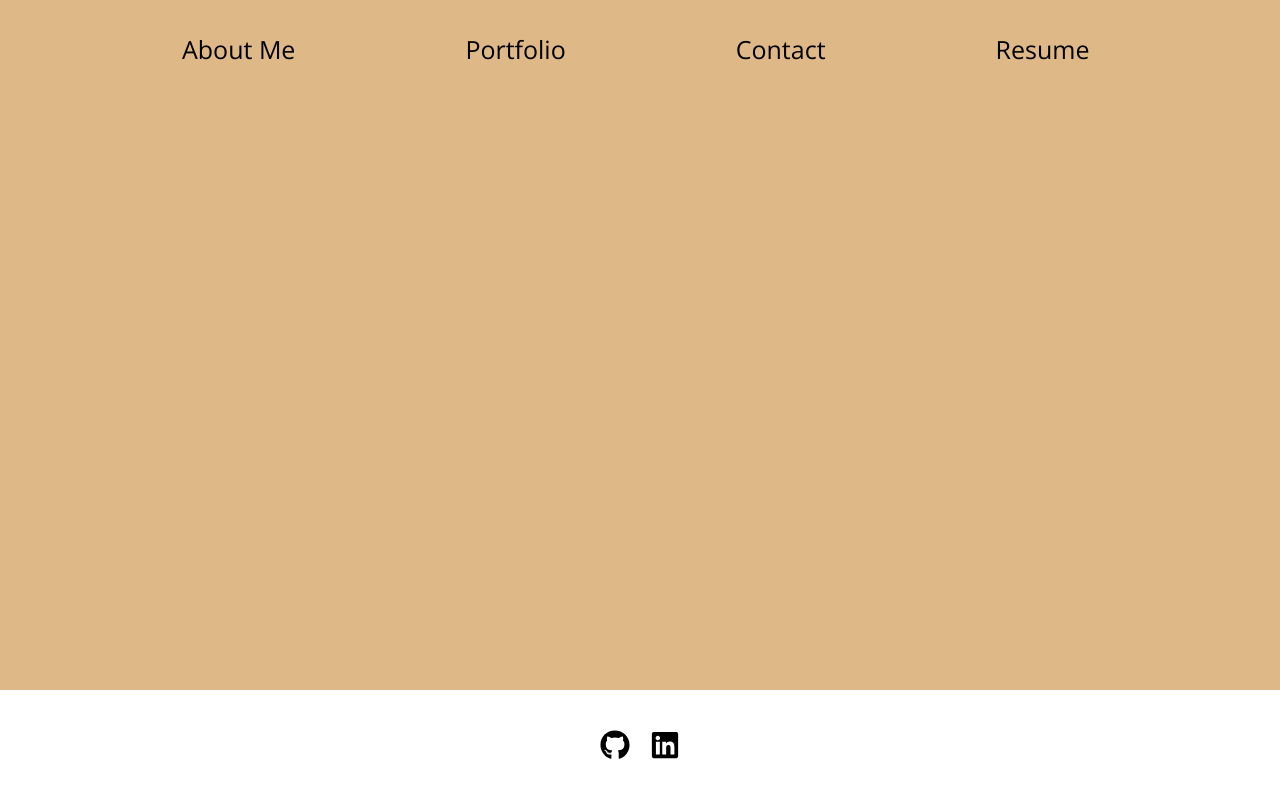
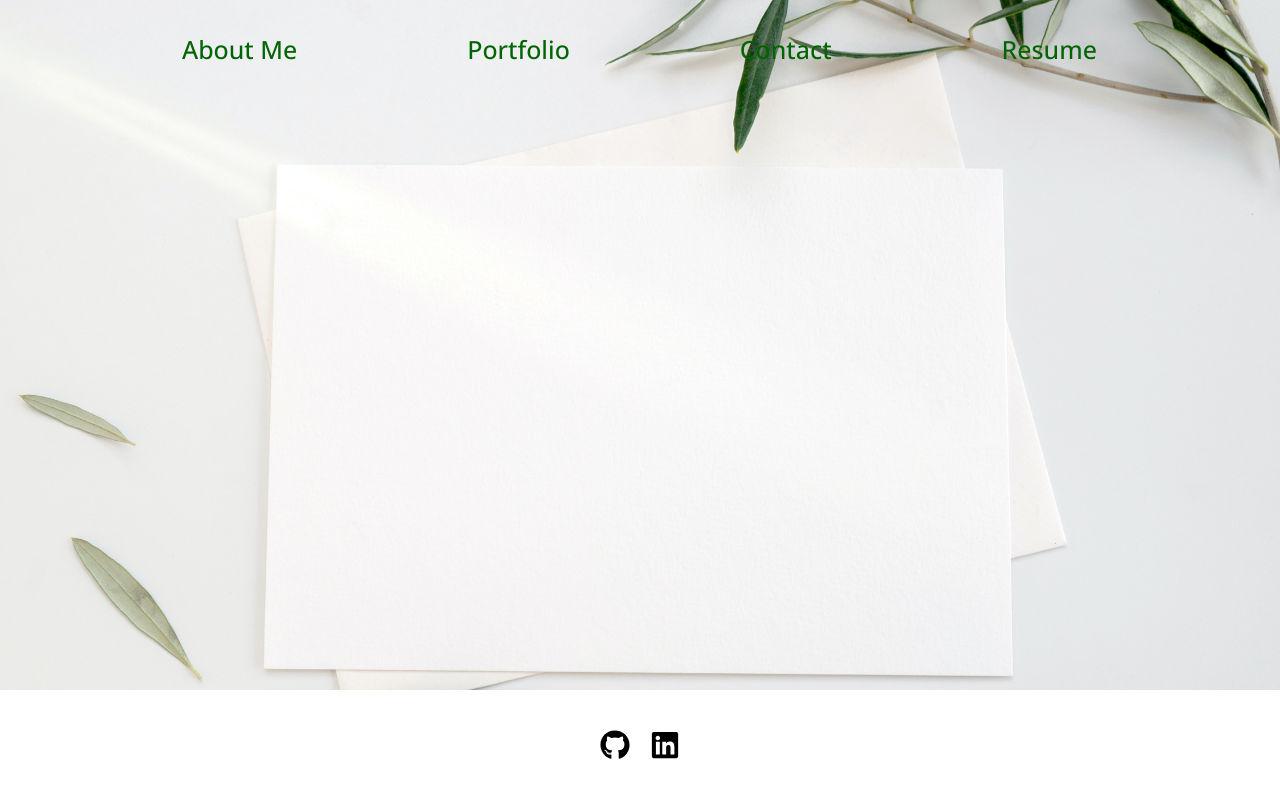
Before and after one commit to DinaLo44/react-portfolio, a React (Create React App) app in the folder react-portfolio/: page /resume in a window 1280 px wide. Built offline with nearby package versions, Linux system fonts and the light colour scheme.

Commit message:
added background image and button in projects section. Edited projectstyles.css

```diff
--- a/react-portfolio/src/components/NavStyles.css
+++ b/react-portfolio/src/components/NavStyles.css
@@ -3,6 +3,7 @@ padding: 2rem;
 display: flex;
 justify-content: space-between;
 align-items: center;
+
 }
 
 .nav-menu-list{
@@ -17,13 +18,14 @@ align-items: center;
 
 .nav-menu-list li a {
 font-size: 25px;
-font-weight:200;
+font-weight:500;
 }
 
 .nav-menu-list li a:hover {
     background: white;
     transition: 0.5s;
     border-radius: 8px;
+    padding: 5px;
     }
 
 @media screen and (max-width: 1024px) {
--- a/react-portfolio/src/components/ProjectDescription.js
+++ b/react-portfolio/src/components/ProjectDescription.js
@@ -5,7 +5,7 @@ const Project = () => {
     <div className="projects-section">
     <div className="project-content">
         <h1 className="project-title">
-            Take a look on some of my Projects!
+            Take a look at some of my Projects!
         </h1>
         <br></br>
         <p className="project-description">
@@ -16,7 +16,10 @@ const Project = () => {
         <div className="projects-list">
             <h2>Regex GitHub Gist</h2>
             <h3>Visit the deployed GitHub page here:</h3>
+            <br></br>
+            <button>
             <a href="https://gist.github.com/DinaLo44/402fa7216eb7dba9eb4873cd0e2ac7d1">CLICK ON ME!</a>
+            </button>
          </div>
 <br></br>
           <div className="card">
@@ -27,8 +30,11 @@ const Project = () => {
        <div className="projects-list">
           <h2>Employer Tracker Application</h2>
             <h3>Visit the GitHub repository here:</h3>
+            <br></br>
+            <button>
             <a href="https://github.com/DinaLo44/employee-tracker-app">CLICK ON ME!</a>
-       </div>
+            </button>
+      </div>
           <br></br>
           <div className="card">
             <img alt="Employee Tracker project screenshot" src={require('../images/employee-tracker-app.PNG')} ></img>
@@ -38,18 +44,24 @@ const Project = () => {
           <div className="projects-list">
           <h2>Team Profile Generator</h2>
             <h3>Visit the GitHub repository here:</h3>
+            <br></br>
+            <button>
             <a href="https://github.com/DinaLo44/team-profile-generator">CLICK ON ME!</a>
+            </button>
           </div>
-
+<br></br>
           <div className="card">
             <img alt="Team Profile generator screenshot" src={require('../images/team-profile-generator.png')} ></img>
           </div>
           <div className="projects-list">
           <h2>NoSQL Social Network API</h2>
             <h3>Visit the GitHub repository here:</h3>
+            <br></br>
+            <button>
             <a href="https://github.com/DinaLo44/NoSQL-social-network-api">CLICK ON ME!</a>
+            </button>
           </div>
-
+<br></br>
           <div className="card">
             <img alt="NoSQL Social Network API screenshot" src={require('../images/NoSQL-Social-Network-API.PNG')} ></img>
           </div>
@@ -57,11 +69,19 @@ const Project = () => {
           <div className="projects-list">
           <h2>Weather Dashboard 4 Travelers Application</h2>
             <h3>Visit the GitHub repository here:</h3>
+            <br></br>
+            <button>
             <a href="https://github.com/DinaLo44/weather-dashboard-4travelers">CLICK ON ME!</a>
+            </button>
+            <br></br>
+            <br></br>
             <h3>Visit the deployed Application here:</h3>
+            <br></br>
+            <button>
             <a href="https://dinalo44.github.io/weather-dashboard-4travelers/">CLICK ON ME!</a>
+            </button>
           </div>
-
+<br></br>
           <div className="card">
             <img alt="Weather dashboard app screenshot" src={require('../images/weather-app.png')} ></img>
           </div>
@@ -69,11 +89,19 @@ const Project = () => {
           <div className="projects-list">
           <h2>Code Quiz JS Application</h2>
             <h3>Visit the GitHub repository here:</h3>
+            <br></br>
+            <button>
             <a href="https://github.com/DinaLo44/code-quiz-js">CLICK ON ME!</a>
+            </button>
+            <br></br>
+            <br></br>
             <h3>Visit the deployed Application here:</h3>
+            <br></br>
+            <button>
             <a href="https://dinalo44.github.io/code-quiz-js/">CLICK ON ME!</a>
+            </button>
           </div>
-
+<br></br>
           <div className="card">
             <img alt="Code Quiz JS app screenshot" src={require('../images/code-quiz.png')} ></img>
           </div>
--- a/react-portfolio/src/components/ProjectStyles.css
+++ b/react-portfolio/src/components/ProjectStyles.css
@@ -7,7 +7,8 @@
     height:100%;
     justify-content:center;
     text-align:center;
-    display:inline-block
+    display:inline-block;
+    color: darkgreen;
 }
 
 .projects-list{
@@ -30,3 +31,22 @@ text-align:center;
 
 
 }
+
+button{
+    background:bisque;
+    border-color: darkgreen;
+    border-radius:5px;
+    padding: 5px;
+    /* color:white; */
+
+}
+
+button:hover{
+    background: white;
+    transition: 0.5s;
+
+}
+
+.project-title{
+    /* background:bisque; */
+}
--- a/react-portfolio/src/index.css
+++ b/react-portfolio/src/index.css
@@ -8,11 +8,13 @@
 }
 
 body {
-    background:burlywood;
+    background-image: url('./images/background.jpg');
+    background-size:cover;
 }
 
 h1, h4, p, a {
-    color: black;
+    color:darkgreen;
+    font-weight: 500;
     text-decoration: none;
 }
 
@@ -20,7 +22,7 @@ ul{
     list-style-type: none;
 }
 
-.buttons{
+/* .buttons{
     cursor: pointer;
     font-size: 25px;
     font-weight: 600;
@@ -39,4 +41,4 @@ ul{
 .button:hover{
     background: grey;
     transition: 0.5s;
-}
+} */
```
Also changed, not shown: react-portfolio/src/images/background.jpg (added).
